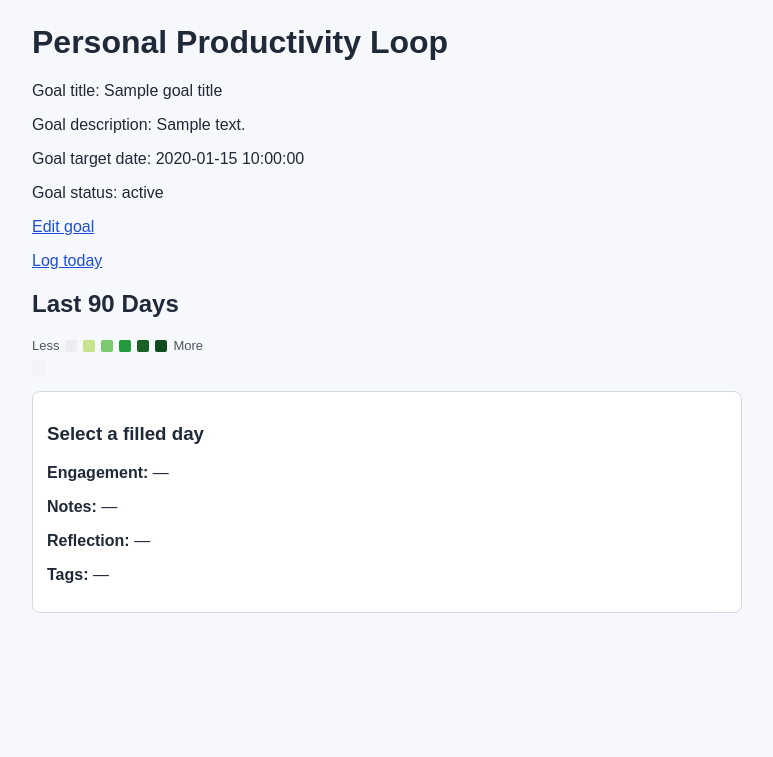
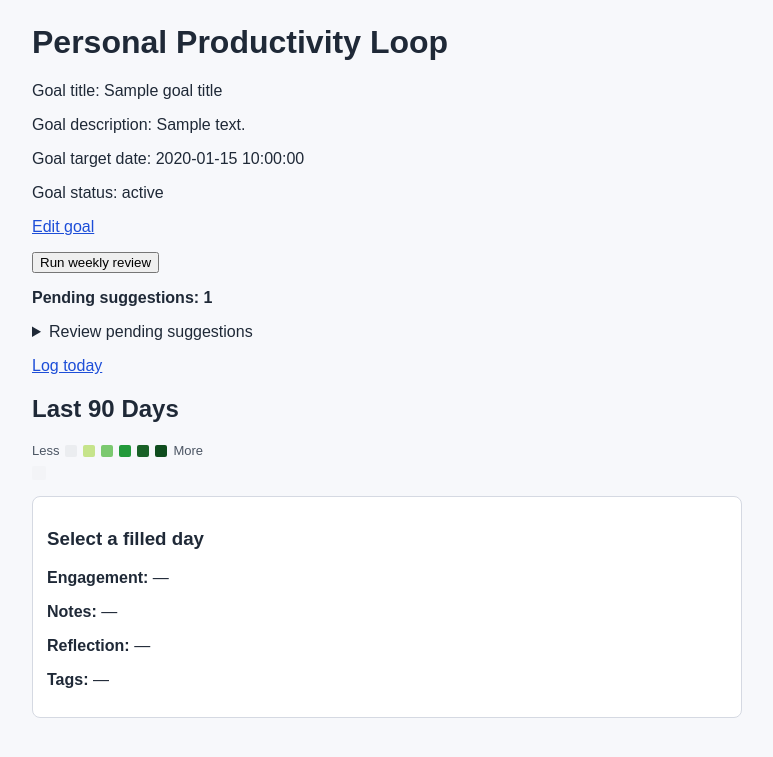
Before and after one commit to devkp-1/daily-fl, a Flask app: template templates/dashboard.html in a window 1280 px wide. Shown: the top 757 px of the page, without its empty margins (118-891 px from the left). Run offline with Flask 3, Linux system fonts and the light colour scheme; the template is opened without the code that fills it: most values are stand-ins (such as "Sample title", 1, 10 or a date in 2020).

Commit message:
build: add dashboard weekly review controls
Extend the dashboard with a manual weekly-review trigger, pending-suggestion count badge, and expandable pending suggestion list with accept/reject actions.

Includes tests for visible/hidden pending indicator behavior and suggestion action rendering.

Co-authored-by: Copilot <223556219+Copilot@users.noreply.github.com>

```diff
--- a/app.py
+++ b/app.py
@@ -186,9 +186,34 @@ def create_app(test_config: dict | None = None) -> Flask:
 
         return columns
 
+    def get_pending_suggestions() -> list[dict[str, str | int]]:
+        connection = sqlite3.connect(app.config["DATABASE"])
+        connection.row_factory = sqlite3.Row
+        try:
+            rows = connection.execute(
+                """
+                SELECT id, text, created_at
+                FROM suggestion
+                WHERE status = 'pending'
+                ORDER BY created_at, id
+                """
+            ).fetchall()
+        finally:
+            connection.close()
+
+        return [
+            {
+                "id": int(row["id"]),
+                "text": str(row["text"]),
+                "created_at": str(row["created_at"]),
+            }
+            for row in rows
+        ]
+
     @app.get("/")
     def dashboard() -> str:
         goal = get_goal_row()
+        pending_suggestions = get_pending_suggestions()
         return render_template(
             "dashboard.html",
             goal_title=goal["title"] or "",
@@ -196,6 +221,8 @@ def create_app(test_config: dict | None = None) -> Flask:
             goal_target_date=goal["target_date"] or "",
             goal_status=goal["status"] or "active",
             heatmap_columns=get_heatmap_columns(),
+            pending_suggestions=pending_suggestions,
+            pending_suggestion_count=len(pending_suggestions),
         )
 
     @app.get("/goal/edit")
--- a/templates/dashboard.html
+++ b/templates/dashboard.html
@@ -14,6 +14,32 @@
         <p>Goal target date: {{ goal_target_date }}</p>
         <p>Goal status: {{ goal_status }}</p>
         <p><a href="{{ url_for('edit_goal') }}">Edit goal</a></p>
+        <form method="post" action="{{ url_for('run_weekly_review') }}">
+            <button type="submit">Run weekly review</button>
+        </form>
+        {% if pending_suggestion_count > 0 %}
+        <p>
+            <strong id="pending-suggestion-indicator">
+                Pending suggestions: {{ pending_suggestion_count }}
+            </strong>
+        </p>
+        <details>
+            <summary>Review pending suggestions</summary>
+            <ul>
+                {% for suggestion in pending_suggestions %}
+                <li>
+                    <p>{{ suggestion.text }}</p>
+                    <form method="post" action="/suggestion/{{ suggestion.id }}/accept">
+                        <button type="submit">Accept ✓</button>
+                    </form>
+                    <form method="post" action="/suggestion/{{ suggestion.id }}/reject">
+                        <button type="submit">Reject ✗</button>
+                    </form>
+                </li>
+                {% endfor %}
+            </ul>
+        </details>
+        {% endif %}
         <p><a href="{{ url_for('new_entry') }}">Log today</a></p>
 
         <section aria-label="Last 90 days heatmap">
```
Also changed, not shown: IMPLEMENTATION_PLAN.md (+4 -4 lines), tests/test_bootstrap.py (+46 -0 lines).
